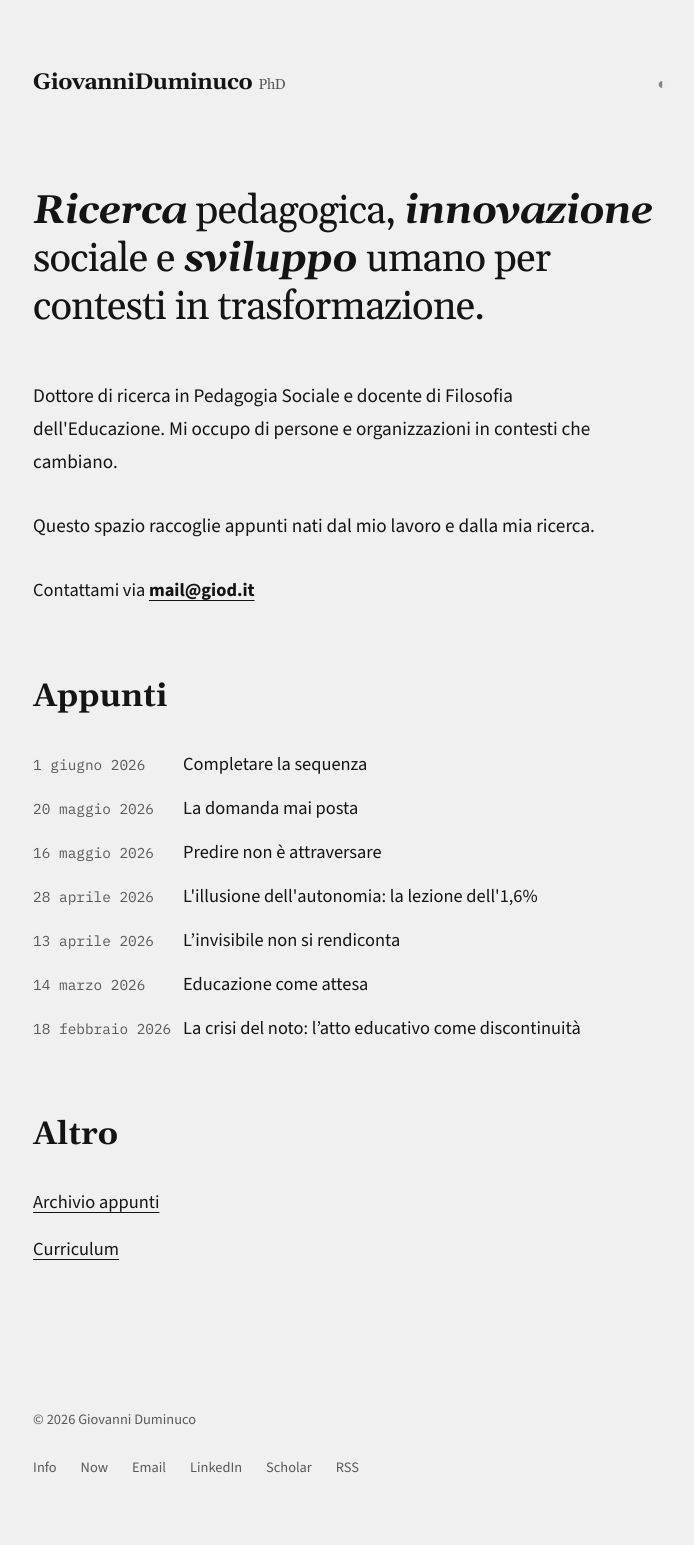
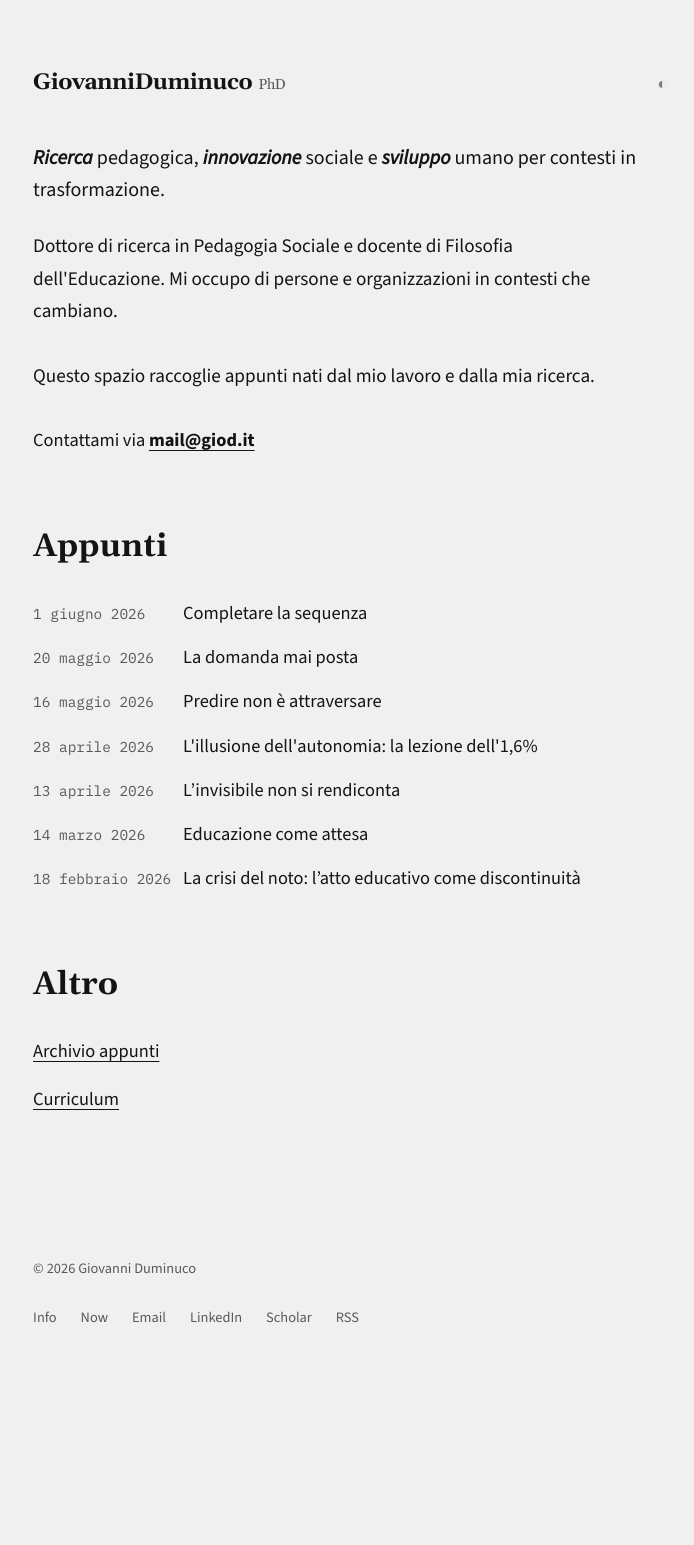
Before and after one commit to dumgio/dumgio.github.io, a Jekyll site: the page built from index.html, in a window 1280 px wide. Shown: the whole page, without its empty margins (287-981 px from the left). Built offline with Jekyll 4.4.1, drawn with Linux system fonts in a browser that asks for light colours; comment, search, counter and statistics services are not loaded; after the commit the page ends 1394 px from its top, so only the background shows below that.

Commit message:
Sottotitolo più piccolo, meno spazio bianco

```diff
--- a/assets/css/style.css
+++ b/assets/css/style.css
@@ -96,7 +96,7 @@ body.light-theme {
   align-items: baseline;
   justify-content: space-between;
   max-width: var(--measure);
-  margin-bottom: 5.4rem;
+  margin-bottom: 2.5rem;
 }
 
 header h1 {
@@ -332,13 +332,13 @@ header h1 span.cursor {
 }
 
 .hero-intro {
-  font-family: var(--heading-font);
-  font-size: 2.5rem;
-  line-height: 1.2;
+  font-family: var(--body-font);
+  font-size: 1.25rem;
+  line-height: 1.6;
   font-weight: 400;
-  margin-bottom: 3rem;
+  margin-bottom: 1.5rem;
   color: var(--text-color);
-  letter-spacing: -0.02em;
+  letter-spacing: 0;
 }
 
 .hero-intro em {
```
